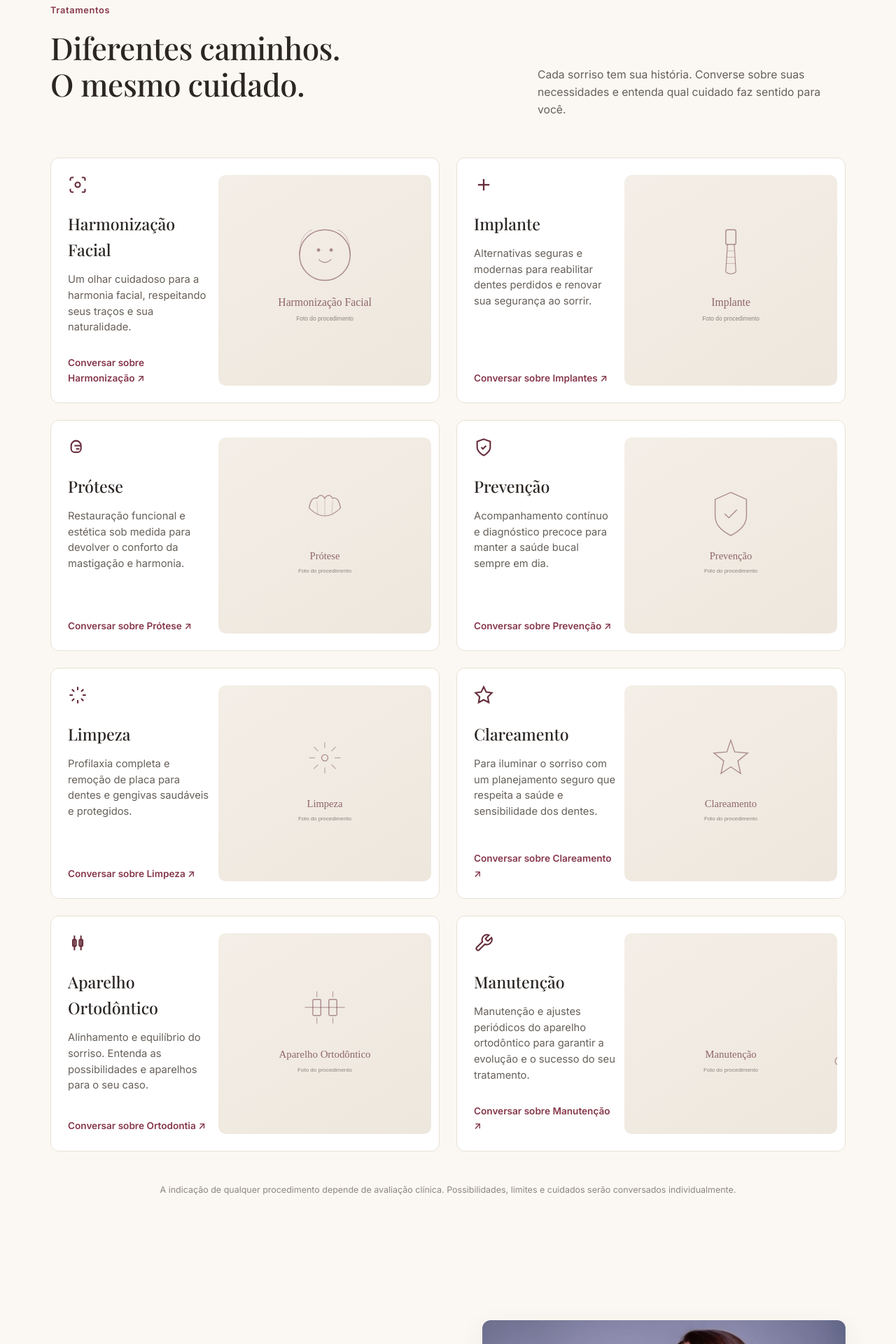
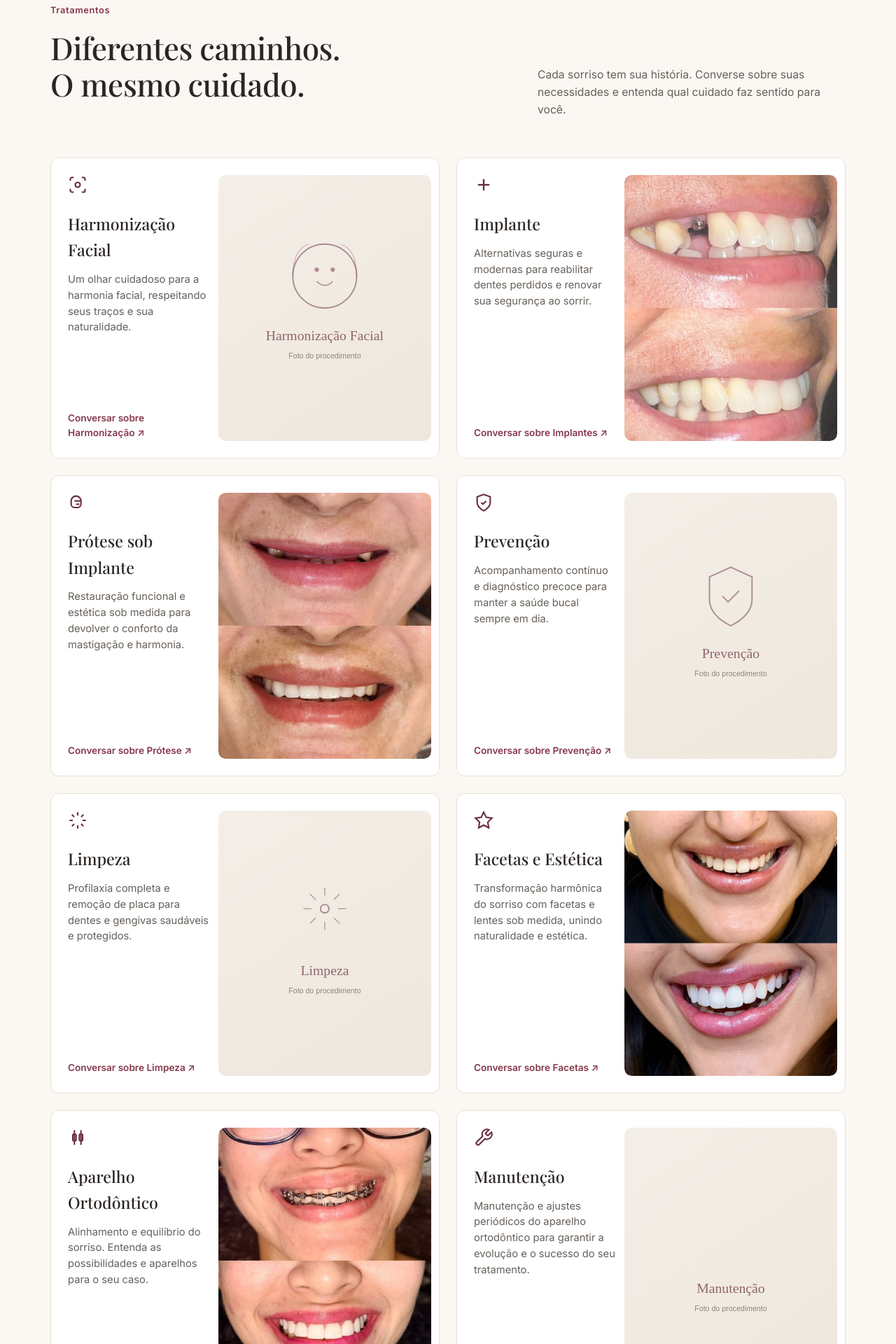
Before and after one commit to Ricardoqs20/Consultorio_Jessica, a Flask app: page / in a window 1280 px wide. Shown: the part 1591-3511 px from the top of the page at 70% size. Run offline with Flask 3, Linux system fonts and the light colour scheme; some web fonts are replaced.

Commit message:
Insere fotos reais nos tratamentos: implante, aparelho, prótese sob implante e facetas

```diff
--- a/templates/index.html
+++ b/templates/index.html
@@ -214,11 +214,11 @@
               <a href="https://wa.me/5598985834148?text=Olá!%20Gostaria%20de%20saber%20mais%20sobre%20implantes%20dentários." target="_blank" class="treatment-link">Conversar sobre Implantes ↗</a>
             </div>
             <div class="treatment-photo-wrapper">
-              <img src="{{ url_for('static', filename='images/tratamentos/implante.svg') }}" alt="Foto de Implante" class="treatment-photo">
+              <img src="{{ url_for('static', filename='images/tratamentos/implante.jpg') }}" alt="Foto de Implante" class="treatment-photo">
             </div>
           </div>
 
-          <!-- 3: Prótese -->
+          <!-- 3: Prótese sob Implante -->
           <div class="treatment-card">
             <div class="treatment-content">
               <div class="treatment-icon">
@@ -228,12 +228,12 @@
                   <path d="M10 14h4"></path>
                 </svg>
               </div>
-              <h3 class="treatment-title">Prótese</h3>
+              <h3 class="treatment-title">Prótese sob Implante</h3>
               <p class="treatment-desc">Restauração funcional e estética sob medida para devolver o conforto da mastigação e harmonia.</p>
               <a href="https://wa.me/5598985834148?text=Olá!%20Gostaria%20de%20saber%20mais%20sobre%20próteses%20dentárias." target="_blank" class="treatment-link">Conversar sobre Prótese ↗</a>
             </div>
             <div class="treatment-photo-wrapper">
-              <img src="{{ url_for('static', filename='images/tratamentos/protese.svg') }}" alt="Foto de Prótese" class="treatment-photo">
+              <img src="{{ url_for('static', filename='images/tratamentos/protese.jpg') }}" alt="Foto de Prótese sob Implante" class="treatment-photo">
             </div>
           </div>
 
@@ -272,7 +272,7 @@
             </div>
           </div>
 
-          <!-- 6: Clareamento -->
+          <!-- 6: Facetas / Clareamento -->
           <div class="treatment-card">
             <div class="treatment-content">
               <div class="treatment-icon">
@@ -280,12 +280,12 @@
                   <polygon points="12 2 15.09 8.26 22 9.27 17 14.14 18.18 21.02 12 17.77 5.82 21.02 7 14.14 2 9.27 8.91 8.26 12 2"></polygon>
                 </svg>
               </div>
-              <h3 class="treatment-title">Clareamento</h3>
-              <p class="treatment-desc">Para iluminar o sorriso com um planejamento seguro que respeita a saúde e sensibilidade dos dentes.</p>
-              <a href="https://wa.me/5598985834148?text=Olá!%20Gostaria%20de%20saber%20mais%20sobre%20o%20clareamento%20dental." target="_blank" class="treatment-link">Conversar sobre Clareamento ↗</a>
+              <h3 class="treatment-title">Facetas e Estética</h3>
+              <p class="treatment-desc">Transformação harmônica do sorriso com facetas e lentes sob medida, unindo naturalidade e estética.</p>
+              <a href="https://wa.me/5598985834148?text=Olá!%20Gostaria%20de%20saber%20mais%20sobre%20facetas%20dentárias." target="_blank" class="treatment-link">Conversar sobre Facetas ↗</a>
             </div>
             <div class="treatment-photo-wrapper">
-              <img src="{{ url_for('static', filename='images/tratamentos/clareamento.svg') }}" alt="Foto de Clareamento" class="treatment-photo">
+              <img src="{{ url_for('static', filename='images/tratamentos/facetas.jpg') }}" alt="Foto de Facetas Dentárias" class="treatment-photo">
             </div>
           </div>
 
@@ -305,7 +305,7 @@
               <a href="https://wa.me/5598985834148?text=Olá!%20Gostaria%20de%20saber%20mais%20sobre%20aparelho%20ortodôntico." target="_blank" class="treatment-link">Conversar sobre Ortodontia ↗</a>
             </div>
             <div class="treatment-photo-wrapper">
-              <img src="{{ url_for('static', filename='images/tratamentos/aparelho-ortodontico.svg') }}" alt="Foto de Aparelho Ortodôntico" class="treatment-photo">
+              <img src="{{ url_for('static', filename='images/tratamentos/aparelho-ortodontico.jpg') }}" alt="Foto de Aparelho Ortodôntico" class="treatment-photo">
             </div>
           </div>
 
```
Also changed, not shown: static/images/tratamentos/aparelho-ortodontico.jpg (added), static/images/tratamentos/facetas.jpg (added), static/images/tratamentos/implante.jpg (added), static/images/tratamentos/protese.jpg (added).
